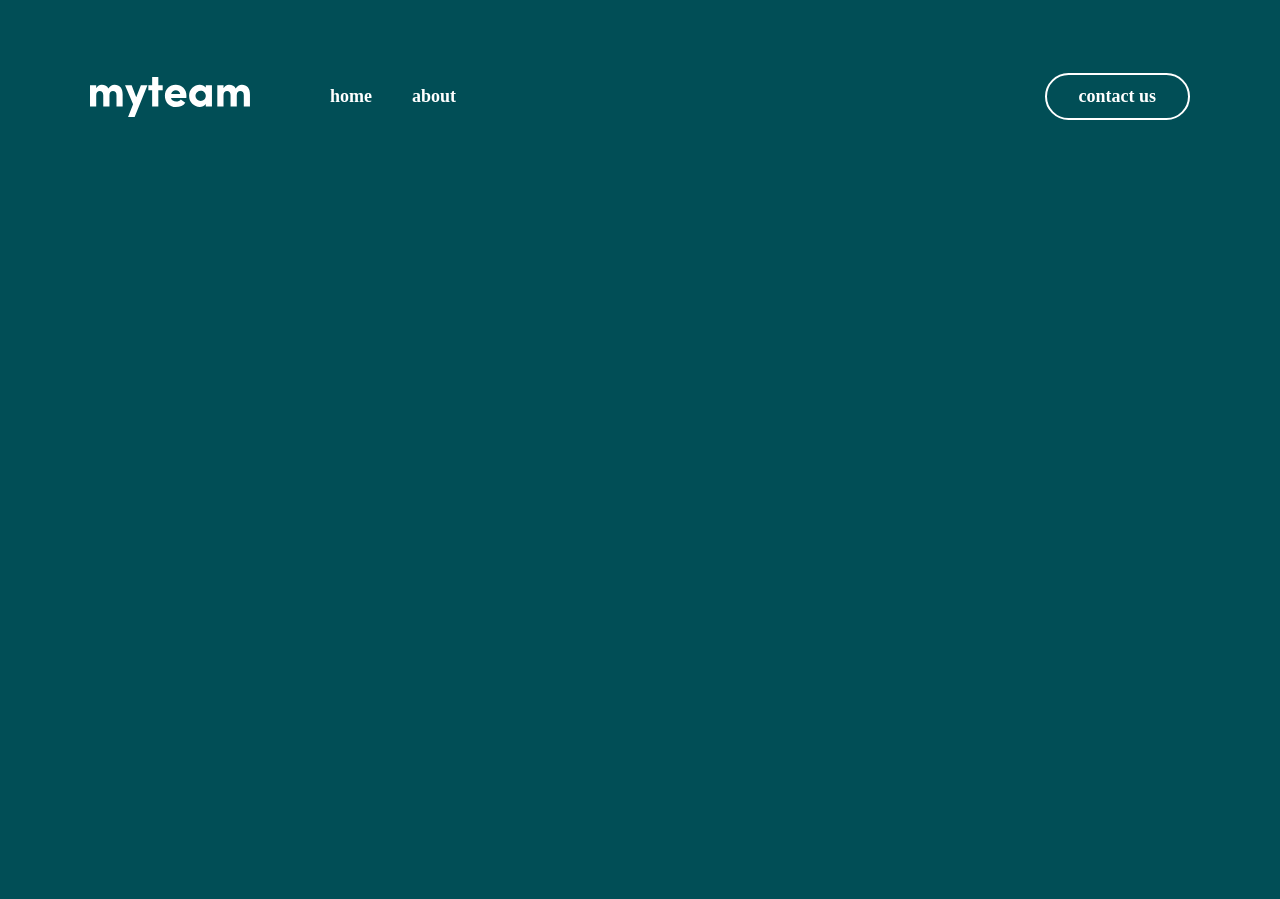
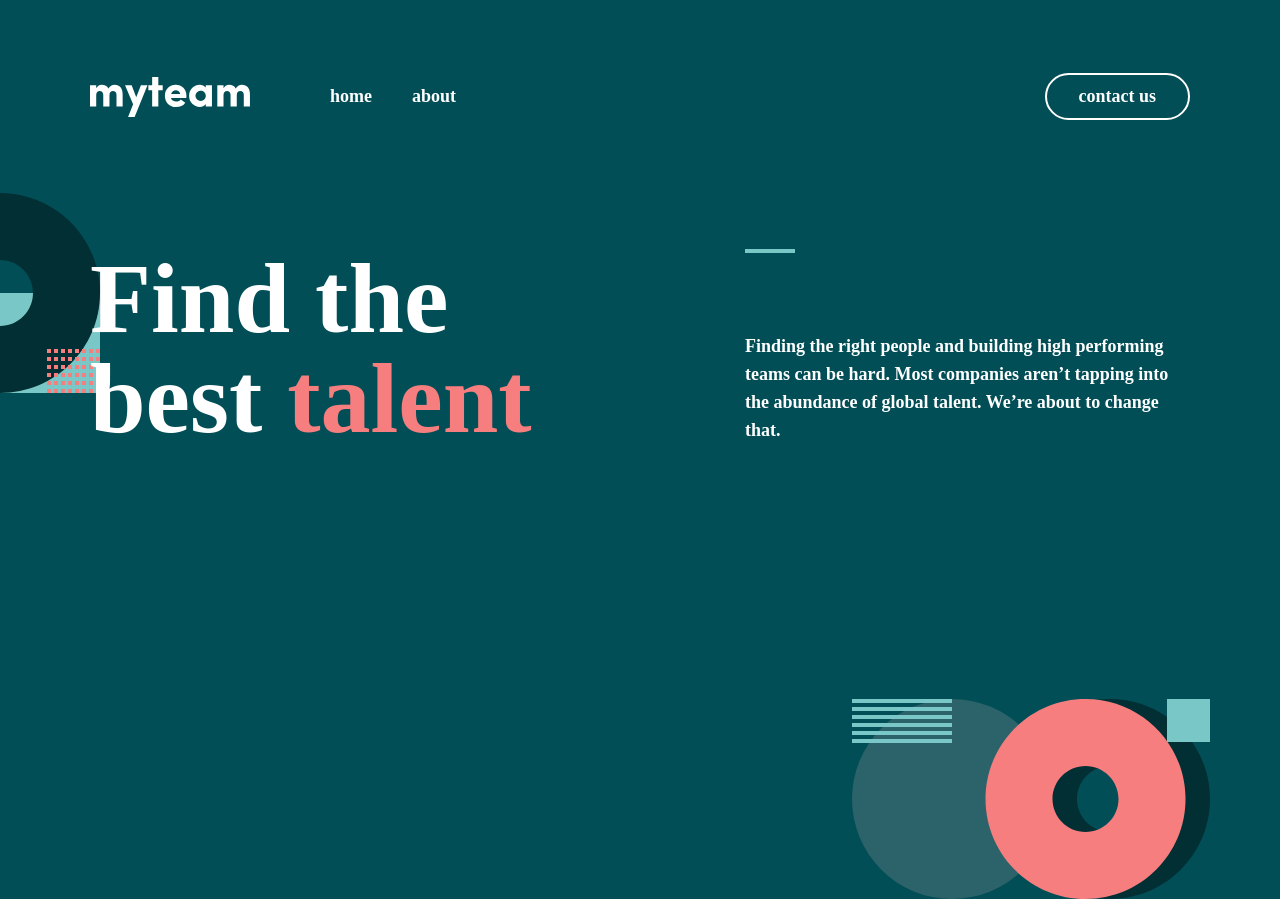
Before and after one commit to frontendoniyorbek/my-team2, a plain HTML site: page index.html in a window 1280 px wide. Before the commit the page ends 800 px from the top, so only its background shows below. Drawn offline with Linux system fonts and the light colour scheme.

Commit message:
add hero

```diff
--- a/css/styles.css
+++ b/css/styles.css
@@ -84,3 +84,61 @@ body {
 .btn:active {
 	opacity: 0.6;
 }
+
+.hero {
+	padding-top: 56px;
+	padding-bottom: 250px;
+	position: relative;
+}
+
+.hero__img {
+	position: absolute;
+	left: -100px;
+	top: 0;
+}
+
+.hero__container {
+	display: flex;
+	justify-content: space-between;
+	gap: 30px;
+	position: relative;
+}
+
+.hero__img2 {
+	position: absolute;
+	bottom: -450px;
+	right: 0;
+}
+
+.hero__title {
+	font-family: Livvic;
+	font-weight: 700;
+	font-size: 100px;
+	line-height: 100px;
+	color: #fff;
+}
+
+.hero__title span {
+	color: #f67e7e;
+}
+
+.hero__info {
+	max-width: 445px;
+	width: 100%;
+}
+
+.hero__info span {
+	display: block;
+	width: 50px;
+	height: 4px;
+	background-color: #79c8c7;
+	margin-bottom: 79px;
+}
+
+.hero__text {
+	font-family: Livvic;
+	font-weight: 600;
+	font-size: 18px;
+	line-height: 28px;
+	color: #fff;
+}
--- a/index.html
+++ b/index.html
@@ -24,5 +24,25 @@
 				<a class="btn" href="#">contact us</a>
 			</div>
 		</header>
+
+		<main>
+			<div class="hero">
+				<img class="hero__img" src="images/hero/hero-img.svg" alt="hero-img" />
+				<div class="container hero__container">
+					<img class="hero__img2" src="images/hero/hero-img2.svg" alt="hero-img2" />
+					<h2 class="hero__title">
+						Find the <br />
+						best <span>talent</span>
+					</h2>
+					<div class="hero__info">
+						<span></span>
+						<p class="hero__text">
+							Finding the right people and building high performing teams can be hard. Most companies aren’t tapping into the
+							abundance of global talent. We’re about to change that.
+						</p>
+					</div>
+				</div>
+			</div>
+		</main>
 	</body>
 </html>
```
Also changed, not shown: images/hero/hero-img.svg (added), images/hero/hero-img2.svg (added).
